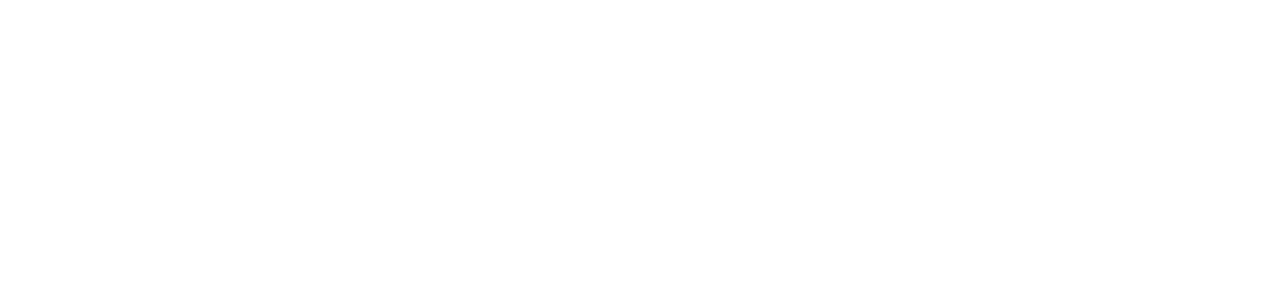
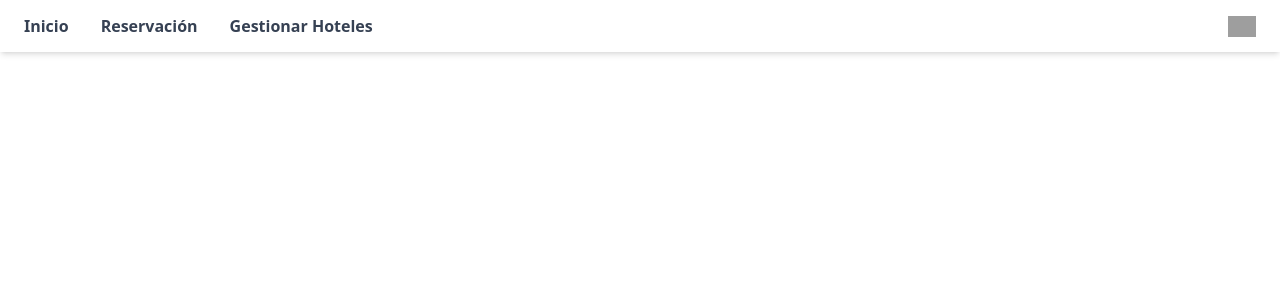
Before and after one commit to prealiquez-2020613/HotelSys-Oozma_Kappa-React, a React (Vite) app: page /hotel/1 in a window 1280 px wide. Before the commit this address had no page. Shown: the top 300 px of the page. Built offline with nearby package versions, Linux system fonts and the light colour scheme; grey boxes are pictures that could not be loaded.

Commit message:
Se implementa el uso del navbar

```diff
--- a/src/App.jsx
+++ b/src/App.jsx
@@ -1,11 +1,13 @@
 import { BrowserRouter, useRoutes } from 'react-router-dom'
 import { Toaster } from 'react-hot-toast'
 import { routes } from "./routes.jsx"
+import { Navbar } from './components/Navbar.jsx'
 
 function App() {
   const elements = useRoutes(routes)
   return (
     <>
+      <Navbar/>
       {elements}
       <Toaster position='bottom-right' reverserOrder={false}/>
     </>
--- /dev/null
+++ b/src/components/Navbar.jsx
@@ -0,0 +1,44 @@
+import { Link, useNavigate } from 'react-router-dom'
+
+export const Navbar = () => {
+  const navigate = useNavigate()
+  const userIconUrl = 'https://cdn-icons-png.freepik.com/512/9307/9307950.png'
+
+  return (
+    <nav className="bg-white shadow-md px-6 py-3 flex justify-between items-center">
+
+      <div className="flex space-x-8">
+        <Link
+          to="/"
+          className="text-gray-700 hover:text-blue-600 font-semibold"
+        >
+          Inicio
+        </Link>
+        <Link
+          to="/reservation"
+          className="text-gray-700 hover:text-blue-600 font-semibold"
+        >
+          Reservación
+        </Link>
+        <Link
+          to="/hotels"
+          className="text-gray-700 hover:text-blue-600 font-semibold"
+        >
+          Gestionar Hoteles
+        </Link>
+      </div>
+
+      <button
+        onClick={() => navigate('/login')}
+        aria-label="Ir a login"
+        className="focus:outline-none"
+      >
+        <img
+          src={userIconUrl}
+          alt="Usuario"
+          className="h-7 w-7 object-contain"
+        />
+      </button>
+    </nav>
+  )
+}
```
